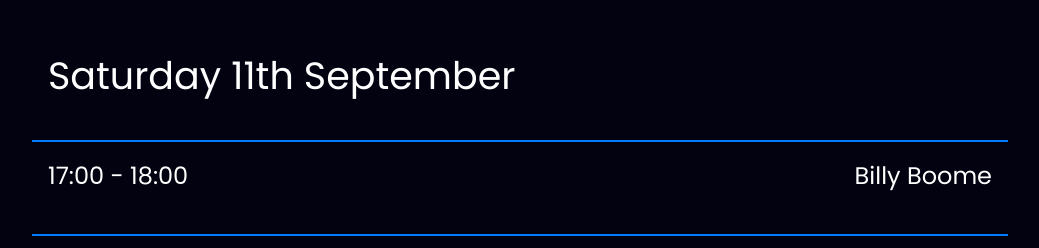
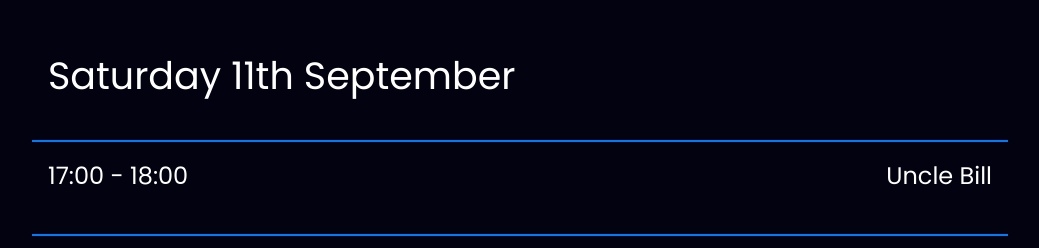
Before and after one commit to katiemhughes/radio-website, a React (Create React App) app: page /schedule in a window 1280 px wide. Shown: the part 1437-1685 px from the top of the page, without its empty margins (120-1159 px from the left). Built offline with nearby package versions, Linux system fonts and the light colour scheme.

Commit message:
schedule

```diff
--- a/src/components/schedule/Schedule.js
+++ b/src/components/schedule/Schedule.js
@@ -61,7 +61,7 @@ const Schedule = () => {
                 />
                 <ScheduleItem
                     showTime="17:00 - 18:00"
-                    showName="Billy Boome"
+                    showName="Uncle Bill"
                 />
                 <ScheduleItem
                     showTime="18:00 - 19:00"
```
